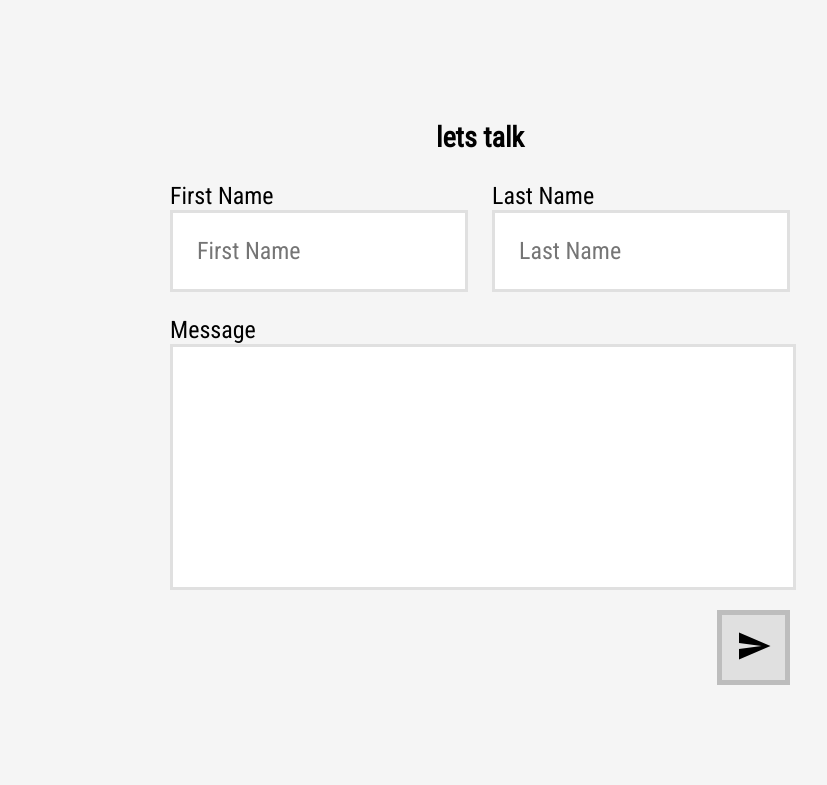
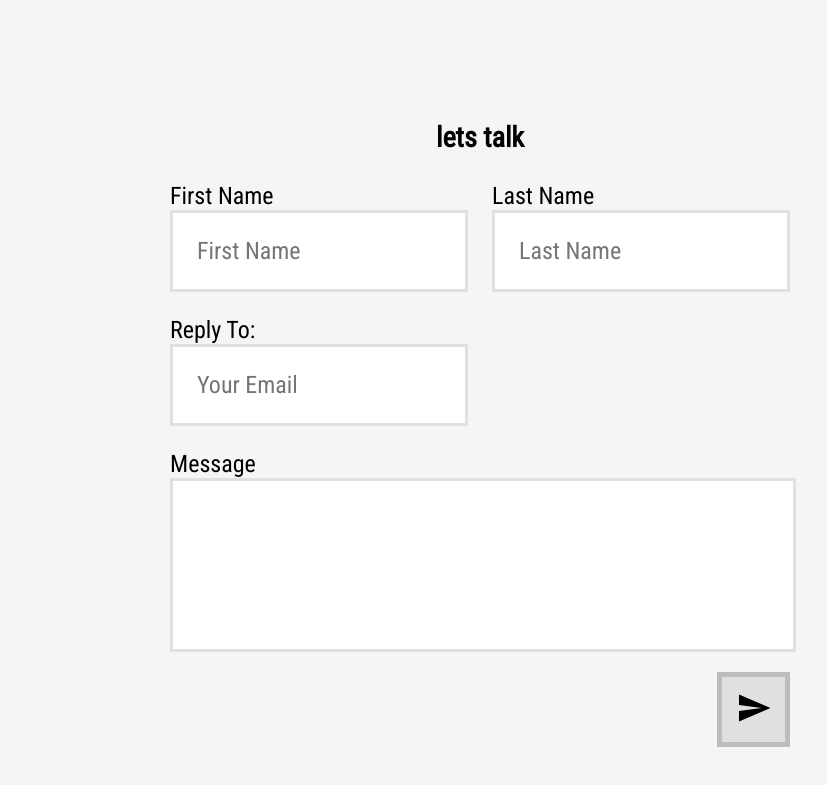
Before and after one commit to drose379/Personal, a plain HTML site: page index.html in a window 1280 px wide. Shown: the part 1673-2458 px from the top of the page, without its empty margins (160-987 px from the left). Drawn offline with nearby package versions, Linux system fonts and the light colour scheme; no server answers; a web font is replaced by a local one.

Commit message:
fixing max width

```diff
--- a/index.html
+++ b/index.html
@@ -17,6 +17,8 @@
 
   <nav class="nav">
 
+    <div class="nav-content-wrapper">
+
       <div class="nav-left">
         <img class="avatar-reg" src="res/me.png" />
         <h1>DAR</h1>
@@ -33,8 +35,11 @@
 
       </div>
 
+    </div>
+
   </nav>
 
+<div class="master">
   <div class="section"> <!--SHOULD BE OF CLASS 'SECTION' LIKE BELOW  -->
 
     <!--
@@ -210,6 +215,12 @@
 
       </div>
 
+      <!-- Need a Reply to: box ful width -->
+      <div class="col" style="margin-top: 1em;">
+        <label for="replyto">Reply To: </label> <br />
+        <input type="text" id="replyto" placeholder="Your Email" />
+      </div>
+
       <div class="col" style="margin-top: 1em;">
         <label for="msg">Message</label><br />
         <textarea style="width: 100%; padding: 0"></textarea>
@@ -224,6 +235,7 @@
   </div>
 </div>
 
+</div>
 
 <!-- NEED A WHITE FOOTER WITH FOOTER INFO INSIDE OF IT, MAYBE SAME SIZE AS NAV BAR (HEIGHT), MAYBE A BIT LARGER -->
 
--- a/main.css
+++ b/main.css
@@ -7,12 +7,23 @@ body {
   background-color: #F5F5F5;
 }
 
+.master {
+  max-width: 2000px;
+  margin: 0 auto;
+}
+
 /** START NAVIGATION BAR CSS **/
 
 .nav {
   background: white;
   display: flex;
   color: black;
+}
+
+.nav-content-wrapper {
+  display: flex;
+  width: 100%;
+  max-width: 2000px;
 }
 
 .nav-left {
@@ -279,7 +290,7 @@ a {
   width: 100%;
   height: 10em;
   font-family: 'Roboto Condensed', sans-serif;
-  font-size: 1em;
+  font-size: 0.7em;
   border: 3px solid #E0E0E0;
   transition: 0.3s;
 }
```
Lines whose indentation alone changed are shown as unchanged.
